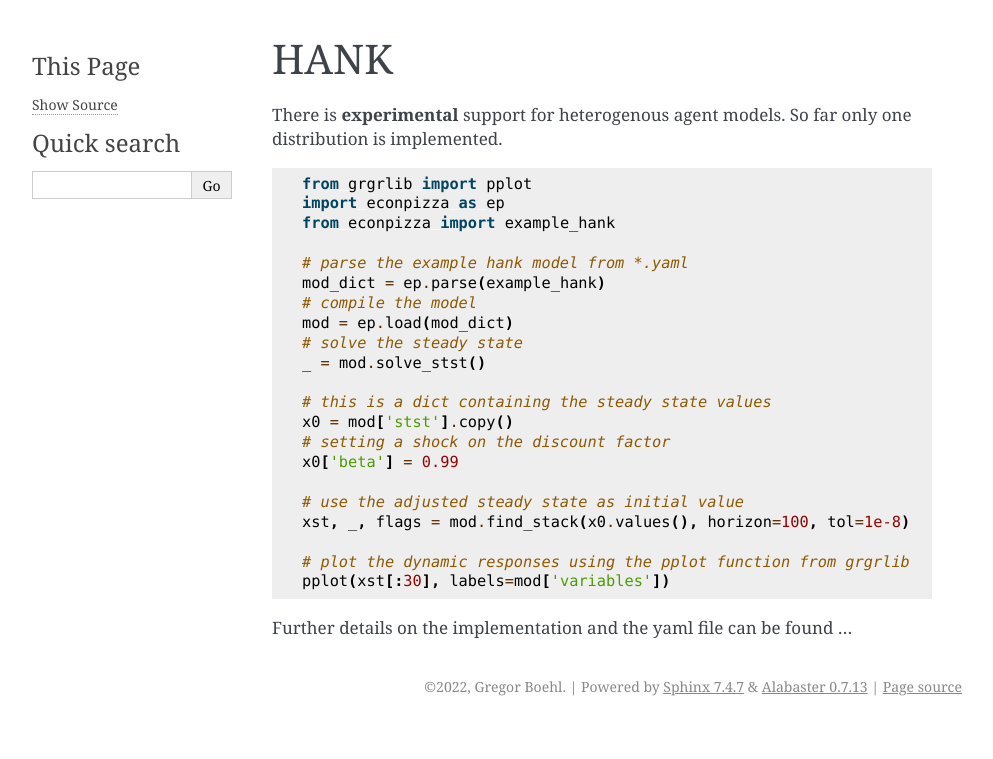
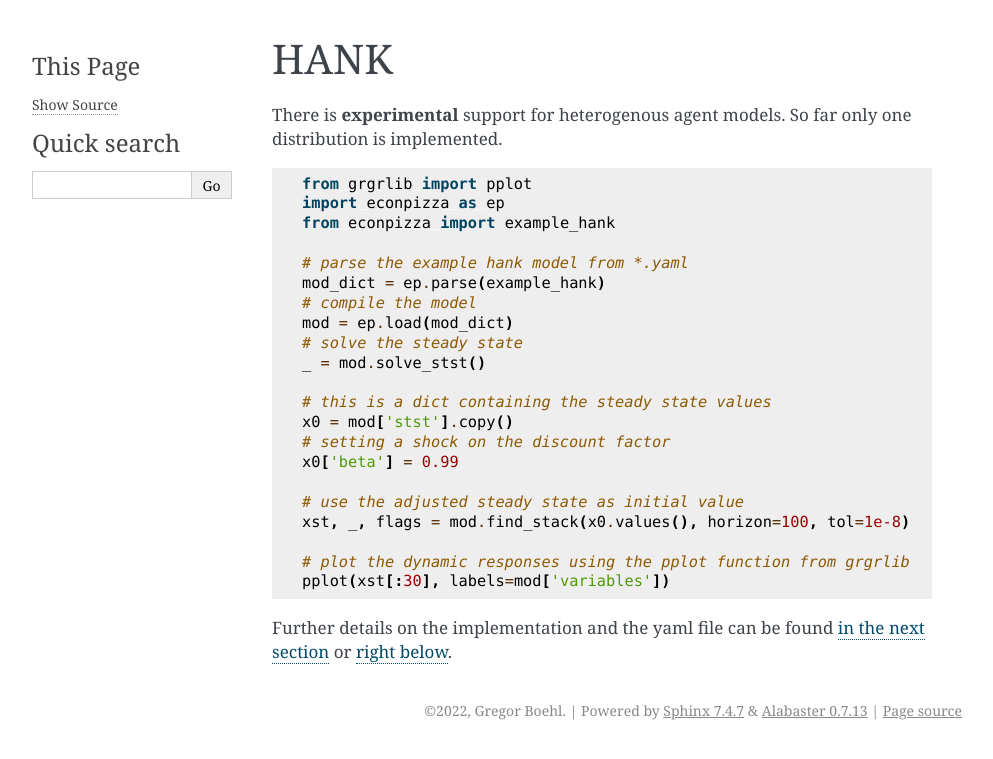
Before and after one commit to gboehl/econpizza, a Sphinx documentation site: the page built from docs/hank.rst, in a window 1280 px wide. Shown: the top 759 px of the page, without its empty margins (148-1141 px from the left). Built offline with Sphinx 7.4.7, drawn with Linux system fonts in a browser that asks for light colours.

Commit message:
Update hank.rst

```diff
--- a/docs/hank.rst
+++ b/docs/hank.rst
@@ -28,4 +28,4 @@ There is **experimental** support for heterogenous agent models. So far only one
     # plot the dynamic responses using the pplot function from grgrlib
     pplot(xst[:30], labels=mod['variables'])
 
-Further details on the implementation and the yaml file can be found ...
+Further details on the implementation and the yaml file can be found `in the next section <https://econpizza.readthedocs.io/en/latest/method.html>`_ or `right below <https://econpizza.readthedocs.io/en/latest/tutorial.html#the-yaml-file>`_.
```
